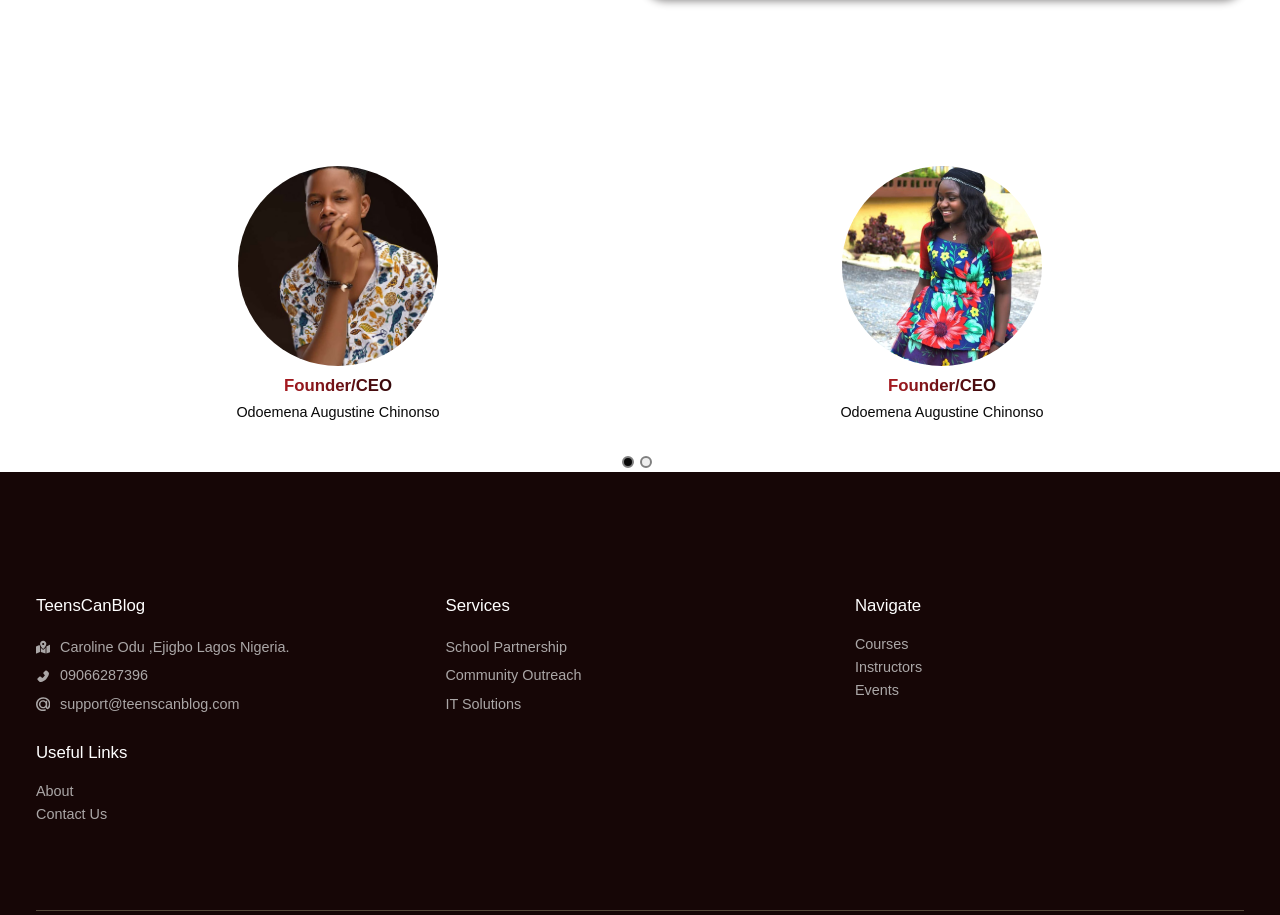
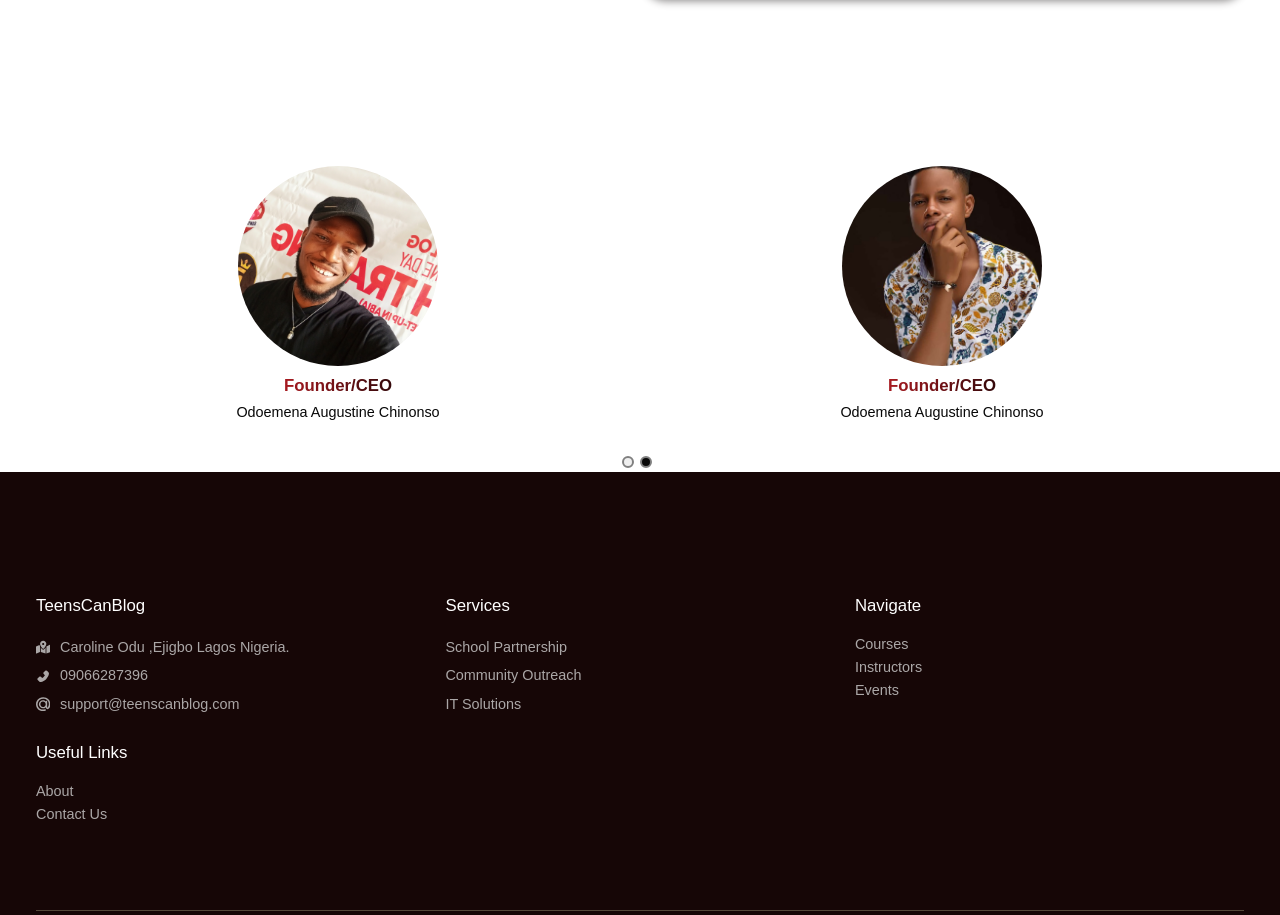
Before and after one commit to Niscolinx/teenscan, a React (Create React App) app: page / in a window 1280 px wide. Shown: the part 2660-3575 px from the top of the page. Built offline with nearby package versions, Linux system fonts and the light colour scheme; what react-router-last-location would draw is missing.

Commit message:
working on carousel

```diff
--- a/src/components/Carousel.tsx
+++ b/src/components/Carousel.tsx
@@ -36,8 +36,8 @@ const CarouselItem = () => {
             responsive={responsive}
             ssr={true} // means to render carousel on server-side.
             infinite={true}
-            autoPlay={false}
-            autoPlaySpeed={3000}
+            autoPlay={true}
+            autoPlaySpeed={4000}
             keyBoardControl={true}
             customTransition='all 1'
             transitionDuration={500}
```
